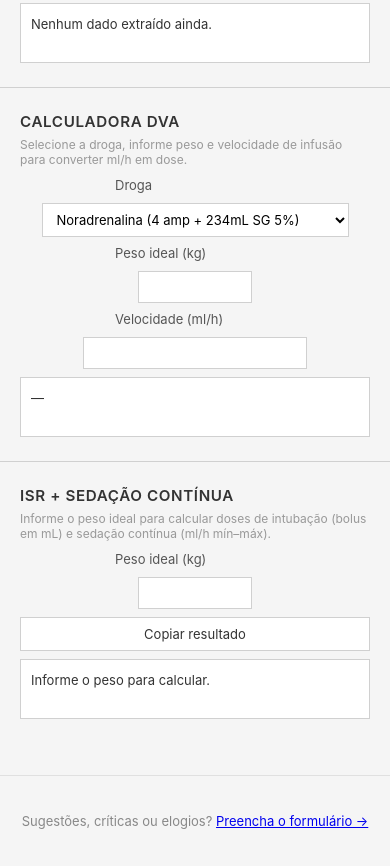
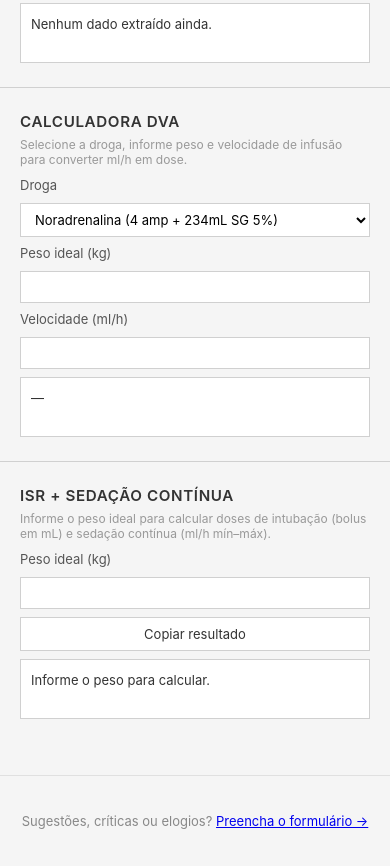
Before and after one commit to nephron-code/html-starter, a website: page index.html in a window 390 px wide. Shown: the part 1563-2429 px from the top of the page. Drawn offline with Linux system fonts and the light colour scheme.

Commit message:
Fix calc-row mobile layout: move media query after base styles

```diff
--- a/index.html
+++ b/index.html
@@ -52,18 +52,20 @@
         footer { padding: 24px 16px; text-align: center; font-size: 13px; color: #888; border-top: 1px solid #e0e0e0; margin-top: 32px; }
         @media (max-width: 768px) {
             .actions { flex-direction: column; }
-            .calc-row { flex-direction: column; align-items: stretch; }
-            .calc-row label { width: auto; }
         }
         .calc-form { display: flex; flex-direction: column; gap: 8px; margin-bottom: 8px; }
         .calc-row { display: flex; align-items: center; gap: 10px; }
         .calc-row label { width: 160px; font-size: 13px; color: #555; flex-shrink: 0; }
         .calc-row select, .calc-row input[type="number"] {
-            flex: 1; padding: 7px 10px; font-size: 13px;
+            flex: 1; min-width: 0; padding: 7px 10px; font-size: 13px;
             border: 1px solid #d0d0d0; background: #fff;
             font-family: inherit; outline: none;
         }
         .calc-row select:focus, .calc-row input[type="number"]:focus { border-color: #3949ab; }
+        @media (max-width: 768px) {
+            .calc-row { flex-direction: column; align-items: stretch; }
+            .calc-row label { width: auto; }
+        }
         .disclaimer {
             max-width: 900px; margin: 0 auto 0; padding: 12px 20px;
             background: #fff8e1; border-left: 4px solid #f9a825;
```
